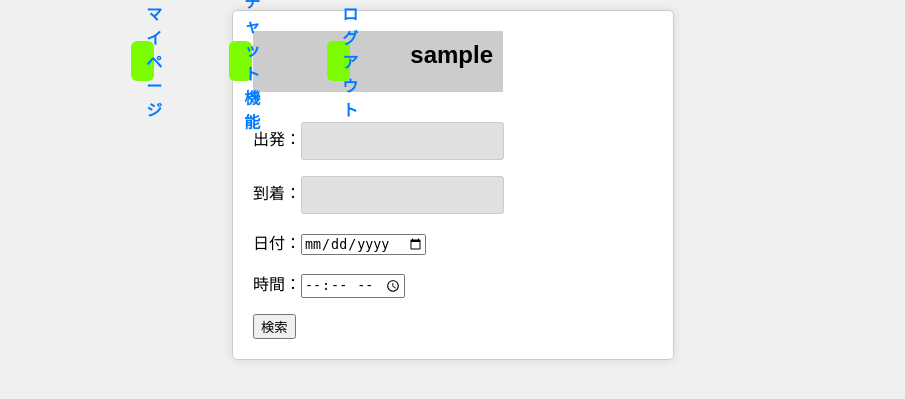
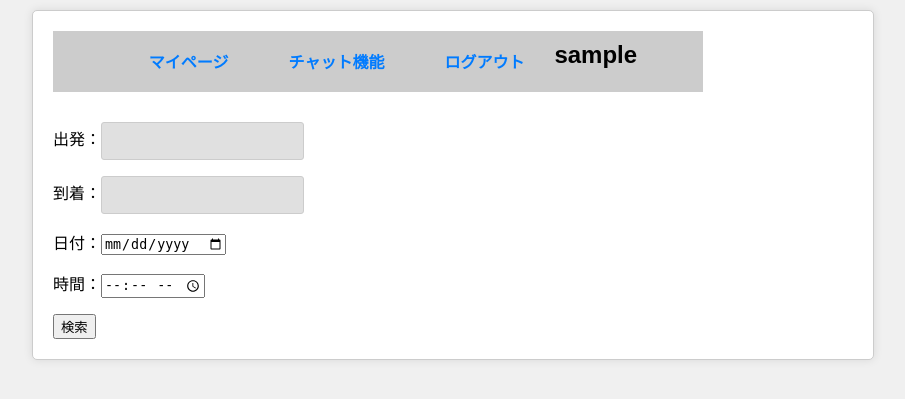
Before and after one commit to sh1ro06293/U22, a Flask app: page /route in a window 1280 px wide. Shown: the top 399 px of the page, without its empty margins (197-1102 px from the left). Run offline with Flask 3, Linux system fonts and the light colour scheme; the visitor is signed in with stand-in values (Sample User, id 1).

Commit message:
Remove commented out CSS code for header ul

```diff
--- a/src/app/static/css/reserveInfo.css
+++ b/src/app/static/css/reserveInfo.css
@@ -65,7 +65,7 @@ nav ul li a,
     transition: all 0.3s ease;
 }
 
-header ul{
+/* header ul{
     display: flex;
     justify-content: end;
     list-style: none;
@@ -83,7 +83,7 @@ header ul li{
 header ul li:hover{
   transform: scale(1.05);
   transition: all 0.3s ease;
-}
+} */
 
 .wrap{
     display: flex;
--- a/src/app/static/css/root.css
+++ b/src/app/static/css/root.css
@@ -51,7 +51,7 @@ a{
     text-decoration: none;
     color: black;
 }
-header ul{
+/* header ul{
     display: flex;
     justify-content: end;
     list-style: none;
@@ -64,7 +64,7 @@ header ul li{
     border-radius: 6px;
     width: 10%;
     text-align: center;
-}
+} */
 
 header ul li:hover{
   transform: scale(1.05);
--- a/src/app/static/css/styles.css
+++ b/src/app/static/css/styles.css
@@ -10,7 +10,7 @@ body {
 }
 
 .container {
-    width: 400px;
+    width: 800px;
     padding: 20px;
     border: 1px solid #ccc;
     border-radius: 5px;
```
